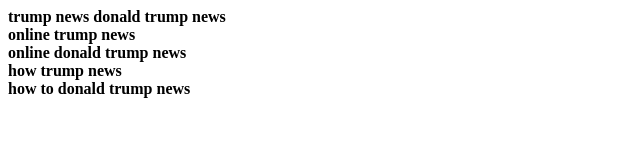
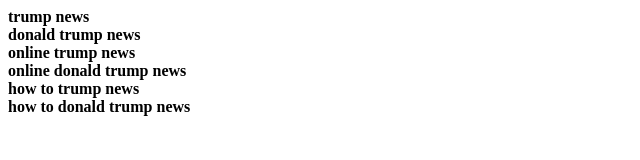
Before and after one commit to Medow/trump-news, a plain HTML site: page index.html in a window 1280 px wide. Shown: the whole page, without its empty margins (0-640 px from the left). Drawn offline with Linux system fonts and the light colour scheme.

Commit message:
Update index.html

```diff
--- a/index.html
+++ b/index.html
@@ -4,9 +4,9 @@
 <meta name="keywords"  content="trump news, donald trup news, online donald trump news, online trump news, how to trump news, how to donald trump news" />
 </head>
 
-<b>trump news</b>
+<b>trump news</b><br>
 <b>donald trump news</b><br>
 <b>online trump news</b><br>
 <b>online donald trump news</b><br>
-<b>how trump news</b><br>
+<b>how to trump news</b><br>
 <b>how to donald trump news</b><br>
```
